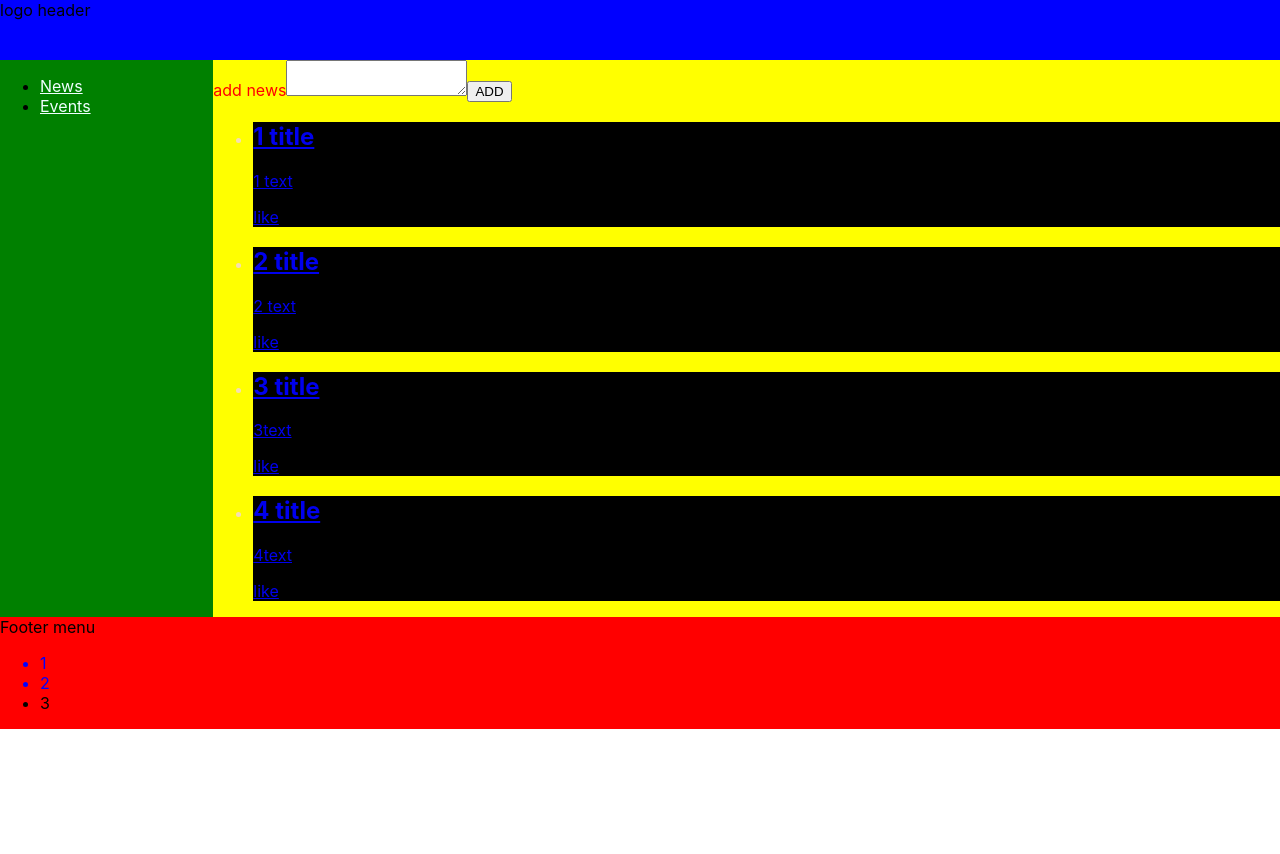
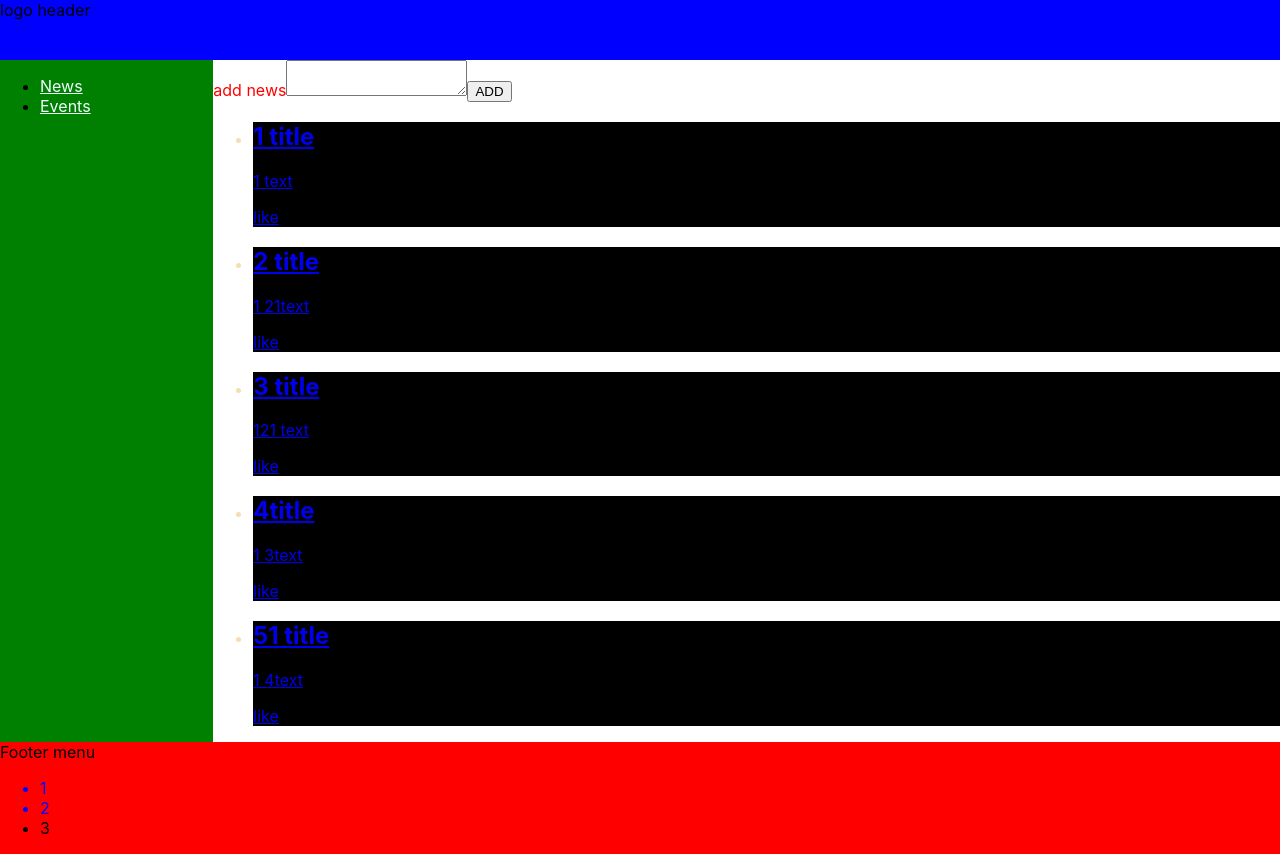
Before and after one commit to artem1551/React-app-social, a React (Create React App) app: page /news in a window 1280 px wide. Before the commit the page ends 800 px from the top, so only its background shows below. Built offline with nearby package versions, Linux system fonts and the light colour scheme.

Commit message:
add map for news and events and state

```diff
--- a/src/components/content/Content.jsx
+++ b/src/components/content/Content.jsx
@@ -1,17 +1,18 @@
-import { BrowserRouter, Routes, Route } from "react-router-dom"; import './Content.css'
+import { BrowserRouter as Router, Route, Routes} from 'react-router-dom';
 import Events from './Events/Events';
 import Newses from './Newses/Newses';
 
 const Content = () => {
   return (
-    <BrowserRouter>
       <main className="content">
+        <Router>
         <Routes>
           <Route path="/news" element={<Newses />} />
           <Route path="/events" element={<Events />} />
+          <Route path="/" element={<Events />} />
         </Routes>
+        </Router>
       </main >
-    </BrowserRouter>
 
   )
 };
--- a/src/components/content/Events/Events.jsx
+++ b/src/components/content/Events/Events.jsx
@@ -1,15 +1,22 @@
 import Event from './Event/Event';
 import classes from './Events.module.css'
+// import state from '../redux/state';
 
 const Events = () => {
+    let event = [
+      {link: "/events/1", title: "1 title", text: "1text"},
+      {link: "/events/2", title: "2title", text: "2text"},
+      {link: "/events/3", title: "3title", text: "3text"},
+      {link: "/events/4", title: "4title", text: "4text"},
+    ]
+
+    let elemEvent = event.map( item => <Event link={item.link} title={item.title} text={item.text} /> );
     return (
       <div className={classes.items}>
         add event
         <textarea></textarea>
         <button>ADD</button>
-        <Event link="/events/1" title='1title' text='1text'/>
-        <Event link="/events/2" title='2title' text='2text'/>
-        <Event link="/events/3" title='3title' text='3text'/>
+        { elemEvent }
 
 
       </div>
--- a/src/components/content/Newses/Newses.jsx
+++ b/src/components/content/Newses/Newses.jsx
@@ -2,16 +2,22 @@
 import classes from './Newses.module.css'
 
 const Newses = () => {
+  let newsItems = [
+    {link: "/news/1", title: "1 title", text: "1 text"},
+    {link: "/news/2", title: "2 title", text: "1 21text"},
+    {link: "/news/3", title: "3 title", text: "121 text"},
+    {link: "/news/4", title: " 4title", text: "1 3text"},
+    {link: "/news/5", title: "51 title", text: "1 4text"},
+  ]
+
+  let news = newsItems.map( item => <News link={item.link} title={item.title} text={item.text} /> );
     return (
       <div className={classes.items}>
         add news
         <textarea></textarea>
         <button>ADD</button>
 
-        <News link='/news/1' title='1 title' text='1 text'/>
-        <News link='/news/2' title='2 title' text='2 text'/>
-        <News link='/news/3' title='3 title' text='3text'/>
-        <News link='/news/4' title='4 title' text='4text'/>
+        {news}
       </div>
     )
   };
--- /dev/null
+++ b/src/components/content/redux/state.js
@@ -0,0 +1,8 @@
+// export default state = {
+//     event: [
+//         {link: "/events/1", title: "1 title", text: "1text"},
+//         {link: "/events/2", title: "2title", text: "2text"},
+//         {link: "/events/3", title: "3title", text: "3text"},
+//         {link: "/events/4", title: "4title", text: "4text"},
+//     ]
+// }
```
Also changed, not shown: src/App.js (+12 -0 lines).
